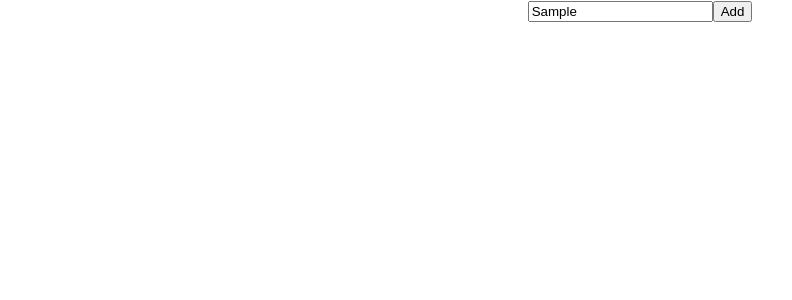
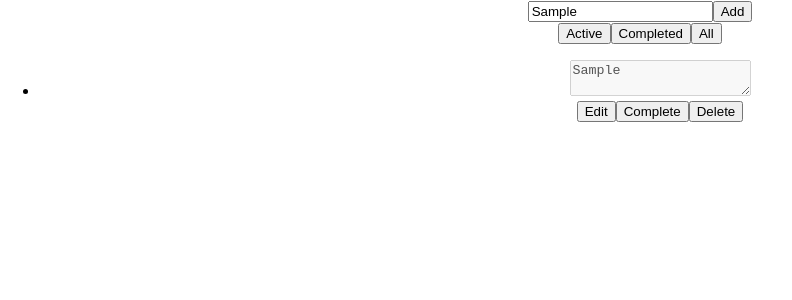
Before and after one commit to Satbir007/React-Projects, a React (Create React App) app: page / in a window 1280 px wide. Both pictures are taken after typing "Sample" into the empty fields and a click on the button "Add". Shown: the top 300 px of the page, without its empty margins (0-792 px from the left). Built offline with nearby package versions, Linux system fonts and the light colour scheme.

Commit message:
added complete all and active filter

```diff
--- a/src/App.js
+++ b/src/App.js
@@ -1,10 +1,12 @@
 import './App.css';
+import DisplayTodos from './components/DisplayTodos';
 import Todos from './components/Todos';
 
 function App() {
   return (
     <div className="App">
       <Todos />
+      <DisplayTodos />
     </div>
   );
 }
--- /dev/null
+++ b/src/components/DisplayTodos.js
@@ -0,0 +1,102 @@
+import React, { useState } from "react";
+import { connect } from "react-redux";
+import {
+  addTodos,
+  removeTodos,
+  updateTodos,
+  completeTodos,
+} from "../redux/reducer";
+import TodoItem from "./TodoItem";
+
+
+const mapStateToProps = (state) => {
+  return {
+    todos: state,
+  };
+};
+
+const mapDispatchToProps = (dispatch) => {
+  return {
+    addTodo: (obj) => dispatch(addTodos(obj)),
+    removeTodo: (id) => dispatch(removeTodos(id)),
+    updateTodo: (obj) => dispatch(updateTodos(obj)),
+    completeTodo: (id) => dispatch(completeTodos(id)),
+  };
+};
+
+const DisplayTodos = (props) => {
+  const [sort, setSort] = useState("active");
+  return (
+    <div className="displaytodos">
+      <div className="buttons">
+        <button onClick={() => setSort("active")}>Active</button>
+        <button onClick={() => setSort("completed")}>Completed</button>
+        <button onClick={() => setSort("all")}>All</button>
+      </div>
+      <ul>
+        {
+          props.todos.length > 0 && sort === "active" ?
+
+            props.todos.map((item) => {
+              return (
+                item.completed === false && (
+                  <TodoItem
+                    key={item.id}
+                    item={item}
+                    removeTodo={props.removeTodo}
+                    updateTodo={props.updateTodo}
+                    completeTodo={props.completeTodo}
+                  />
+                )
+              );
+            })
+          : null
+        }
+
+        {/* for completed items */}
+
+        {
+          props.todos.length > 0 && sort === "completed" ?
+
+            props.todos.map((item) => {
+              return (
+                item.completed === true && (
+                  <TodoItem
+                    key={item.id}
+                    item={item}
+                    removeTodo={props.removeTodo}
+                    updateTodo={props.updateTodo}
+                    completeTodo={props.completeTodo}
+                  />
+                )
+              );
+            })
+          : null
+        }
+
+        {/* for all items */}
+
+        {
+          props.todos.length > 0 && sort === "all" ?
+
+            props.todos.map((item) => {
+              return (
+
+                  <TodoItem
+                    key={item.id}
+                    item={item}
+                    removeTodo={props.removeTodo}
+                    updateTodo={props.updateTodo}
+                    completeTodo={props.completeTodo}
+                  />
+
+              );
+            })
+          : null
+        }
+      </ul>
+    </div>
+  );
+};
+
+export default connect(mapStateToProps, mapDispatchToProps)(DisplayTodos);
--- a/src/components/TodoItem.js
+++ b/src/components/TodoItem.js
@@ -1,4 +1,4 @@
-import React from 'react'
+import React, {useRef} from 'react';
 
 const TodoItem = (props) => {
     const {item, updateTodo, removeTodo, completeTodo} = props;
@@ -18,7 +18,7 @@
     };
 
   return (
-    <li key={item.id}>
+    <li key={item.id} className="card">
               <textarea
                 ref={inputRef}
                 disabled={inputRef}
@@ -27,11 +27,14 @@
                   update(item.id, inputRef.current.value, event)
                 }
               />
+              <div class="btns">
               <button onClick={() => changeFocus()}>Edit</button>
               <button onClick={() => completeTodo(item.id)}>
                 Complete
               </button>
               <button onClick={() => removeTodo(item.id)}>Delete</button>
+              </div>
+              {item.completed && <span className="completed">done</span>}
             </li>
   );
 };
```
